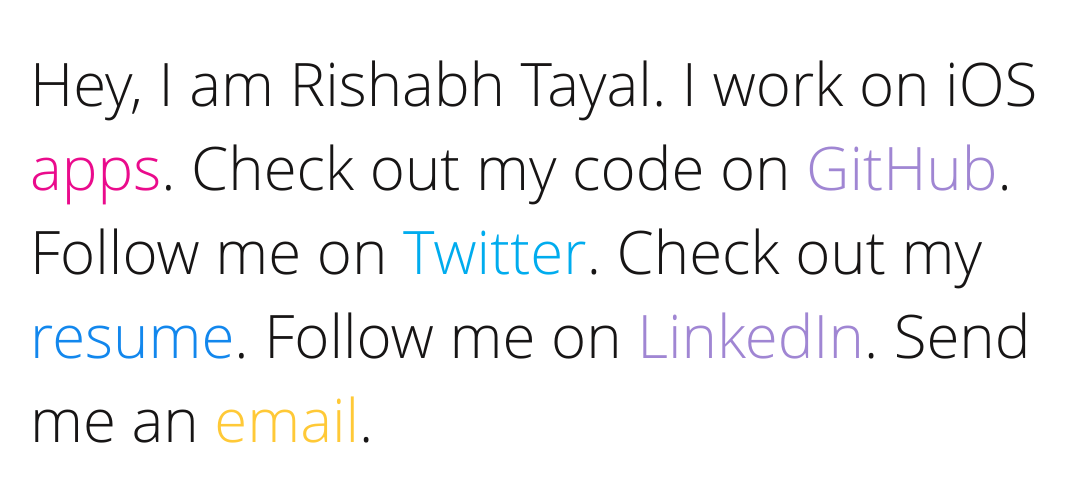
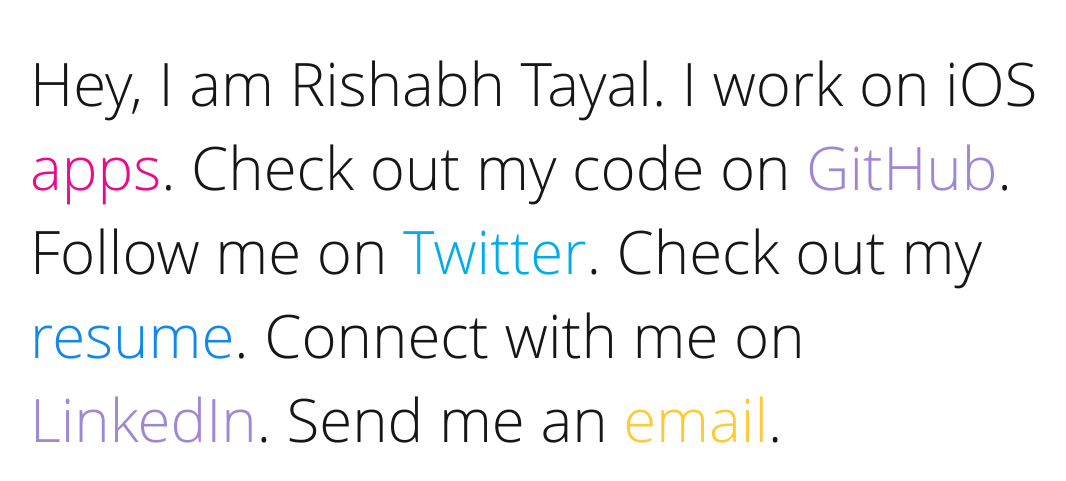
Before and after one commit to RishabhTayal/rishabhtayal.github.io, a plain HTML site: page index.html in a window 1280 px wide. Shown: the part 149-630 px from the top of the page, without its empty margins (98-1164 px from the left). Drawn offline with Linux system fonts and the light colour scheme.

Commit message:
Update index.html

```diff
--- a/index.html
+++ b/index.html
@@ -10,7 +10,7 @@
 	<div id="container">
 		<div id="cell">
 			<div id="content">
-				Hey, I am Rishabh Tayal. I work on iOS <a href="https://itunes.apple.com/us/developer/shop-your-way/id1104428229" id="apps">apps</a>. Check out my code on <a href="http://github.com/rishabhtayal/" id="github">GitHub</a>. Follow me on <a href="https://twitter.com/Rishabh_Tayal" id="twitter">Twitter</a>. Check out my <a href="http://rishabhtayal.github.io/Resume/" id="resume">resume</a>. Follow me on <a href="https://www.linkedin.com/in/rishabhtayal/" id="linkedin">LinkedIn</a>. Send me an <a href="mailto:rtayal11@gmail.com?subject=Hello there" id="email">email</a>.
+				Hey, I am Rishabh Tayal. I work on iOS <a href="https://itunes.apple.com/us/developer/shop-your-way/id1104428229" id="apps">apps</a>. Check out my code on <a href="http://github.com/rishabhtayal/" id="github">GitHub</a>. Follow me on <a href="https://twitter.com/Rishabh_Tayal" id="twitter">Twitter</a>. Check out my <a href="http://rishabhtayal.github.io/Resume/" id="resume">resume</a>. Connect with me on <a href="https://www.linkedin.com/in/rishabhtayal/" id="linkedin">LinkedIn</a>. Send me an <a href="mailto:rtayal11@gmail.com?subject=Hello there" id="email">email</a>.
 			</div>
 		</div>
 	</div>
```
